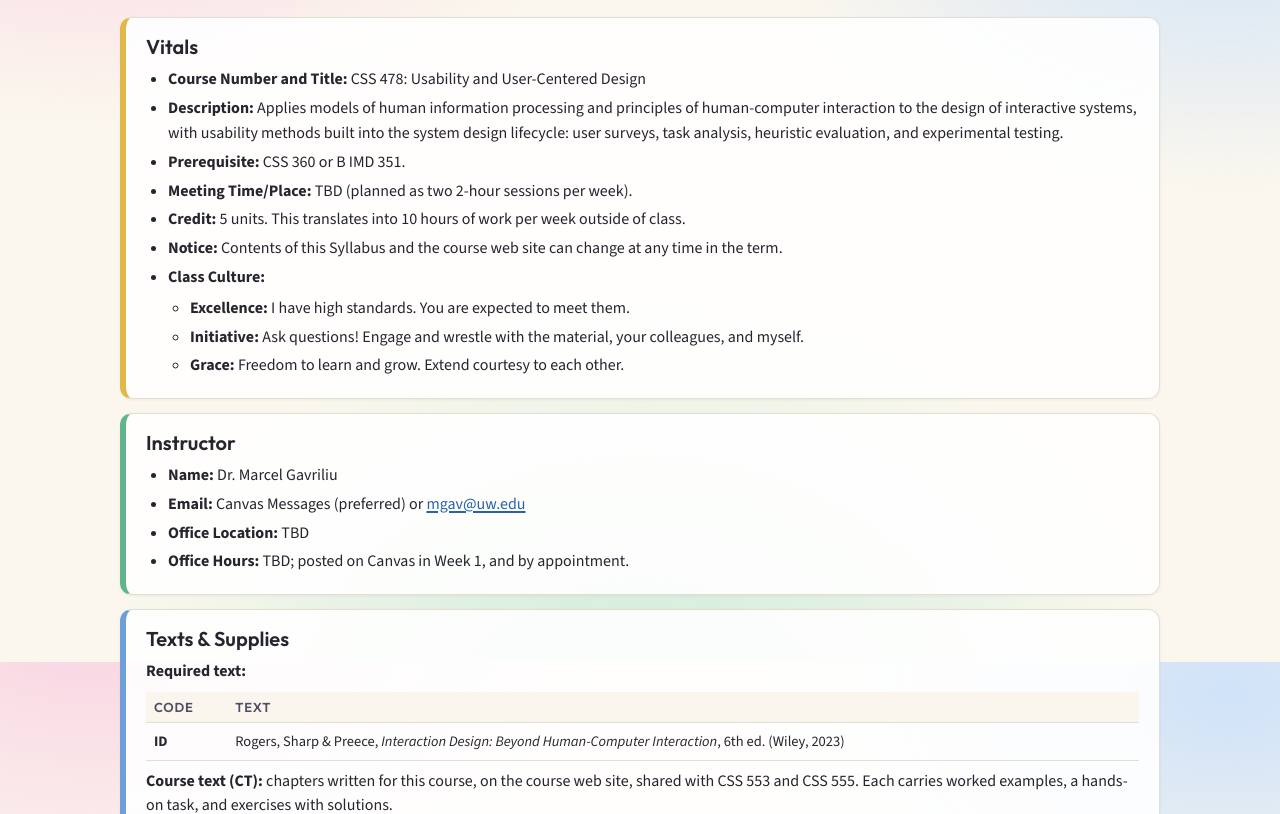
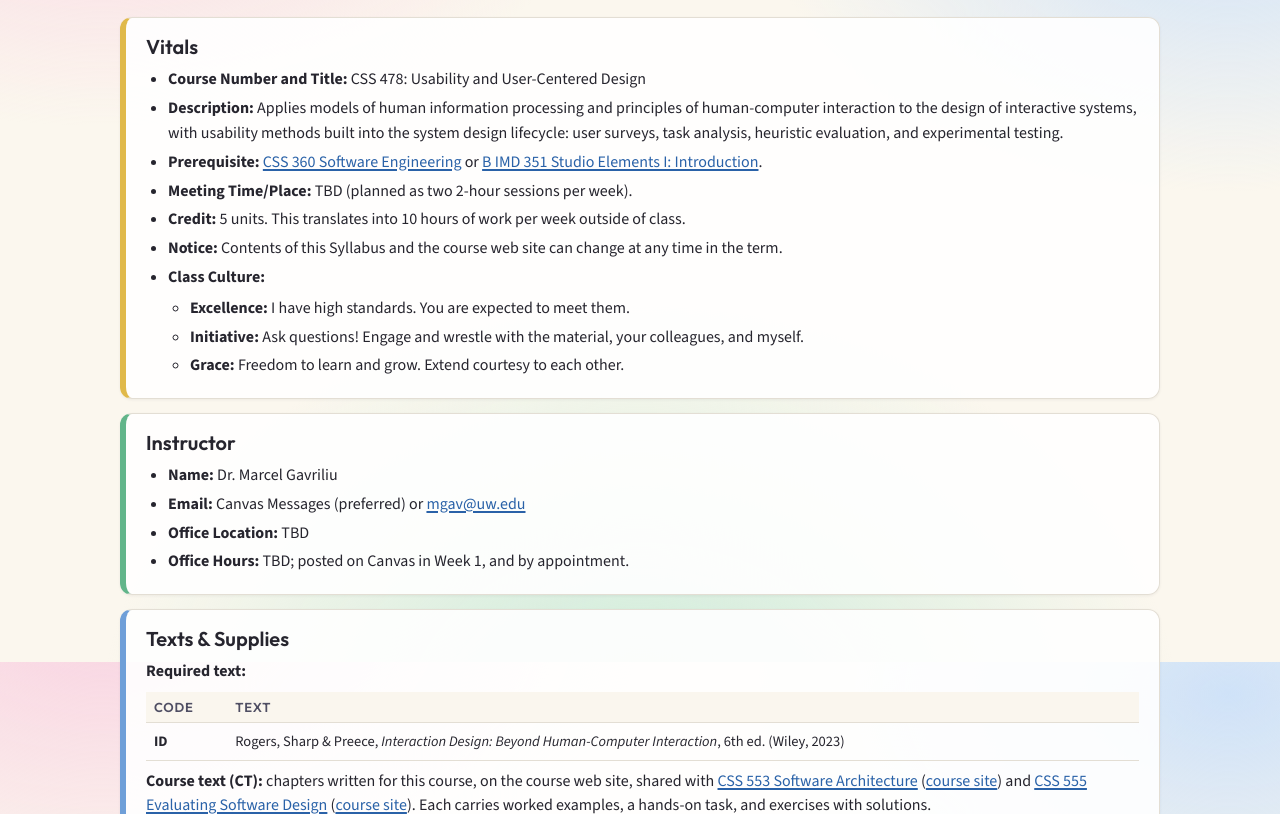
Before and after one commit to mgav-uwb/UWB-CSS-478-SP27, a plain HTML site: page syllabus/index.html in a window 1280 px wide. Shown: the part 138-952 px from the top of the page. Drawn offline with nearby package versions, Linux system fonts and the light colour scheme.

Commit message:
Partner courses carry their full title, a catalog link and a link to their course site
Co-Authored-By: Claude Fable 5.2 <noreply@anthropic.com>

```diff
--- a/syllabus/index.html
+++ b/syllabus/index.html
@@ -62,7 +62,11 @@ processing and principles of human-computer interaction to the design of
 interactive systems, with usability methods built into the system design
 lifecycle: user surveys, task analysis, heuristic evaluation, and
 experimental testing.</li>
-<li><strong>Prerequisite:</strong> CSS 360 or B IMD 351.</li>
+<li><strong>Prerequisite:</strong> <a
+href="https://www.washington.edu/students/crscatb/css.html#css360">CSS
+360 Software Engineering</a> or <a
+href="https://www.washington.edu/students/crscatb/bimd.html#bimd351">B
+IMD 351 Studio Elements I: Introduction</a>.</li>
 <li><strong>Meeting Time/Place:</strong> TBD (planned as two 2-hour
 sessions per week).</li>
 <li><strong>Credit:</strong> 5 units. This translates into 10 hours of
@@ -110,8 +114,16 @@ Human-Computer Interaction</em>, 6th ed. (Wiley, 2023)</td>
 </tbody>
 </table></div>
 <p><strong>Course text (CT):</strong> chapters written for this course,
-on the course web site, shared with CSS 553 and CSS 555. Each carries
-worked examples, a hands-on task, and exercises with solutions.</p>
+on the course web site, shared with <a
+href="https://www.washington.edu/students/crscatb/css.html#css553">CSS
+553 Software Architecture</a> (<a
+href="https://mgav-uwb.github.io/UWB-CSS-553-SP27/">course site</a>) and
+<a
+href="https://www.washington.edu/students/crscatb/css.html#css555">CSS
+555 Evaluating Software Design</a> (<a
+href="https://mgav-uwb.github.io/UWB-CSS-555-WI27/">course site</a>).
+Each carries worked examples, a hands-on task, and exercises with
+solutions.</p>
 <p><strong>Additional resources:</strong></p>
 <ul>
 <li>MacKenzie, <em>Human-Computer Interaction: An Empirical Research
```
Also changed, not shown: schedule/index.html (+5 -1 lines).
